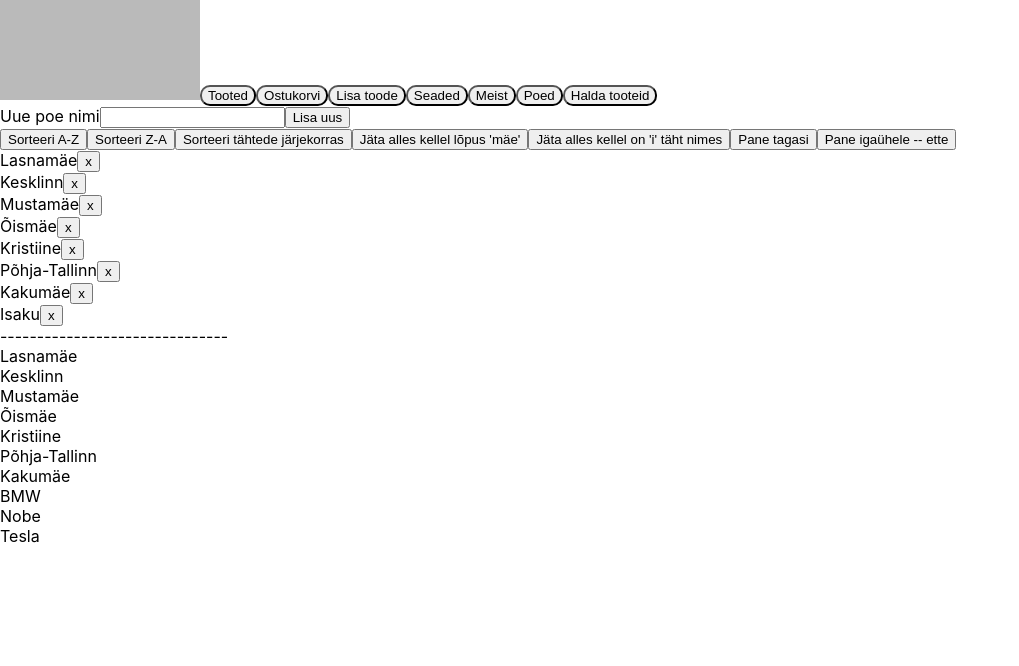
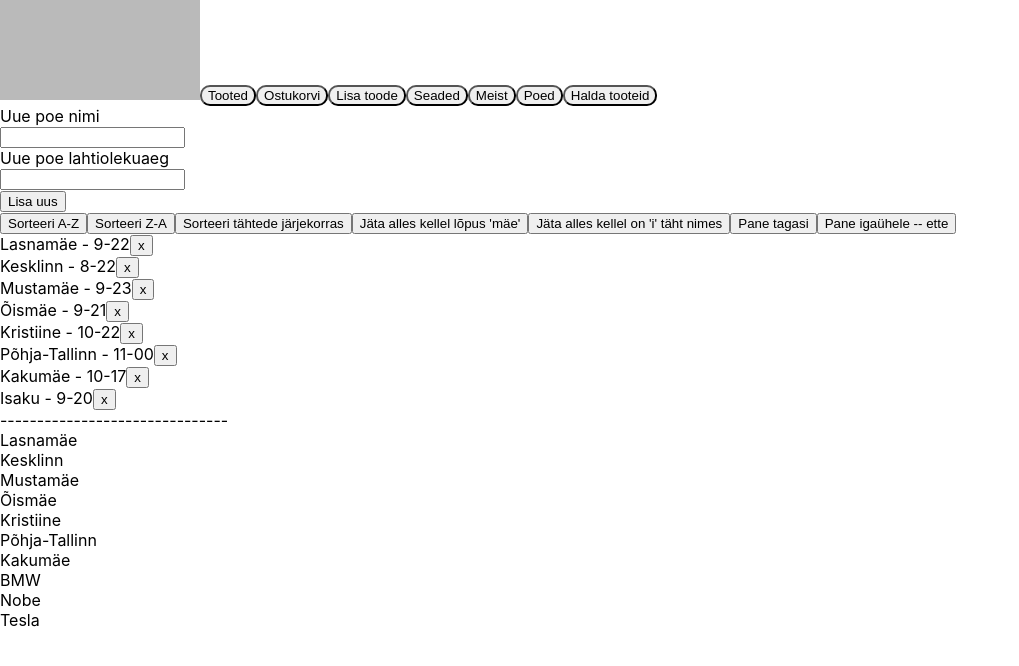
Before and after one commit to vahermihkel/React-10-22, a React (Create React App) app in the folder veebipood/: page /poed in a window 1280 px wide. Shown: the top 666 px of the page, without its empty margins (0-1019 px from the left). Built offline with nearby package versions, Linux system fonts and the light colour scheme; grey boxes are pictures that could not be loaded.

Commit message:
toote muutmine, objektid

```diff
--- a/veebipood/src/App.js
+++ b/veebipood/src/App.js
@@ -48,7 +48,7 @@ function App() {
         <Route path="meist" element={ <Meist /> } />
         <Route path="poed" element={ <Poed /> } />
         <Route path="halda" element={ <HaldaTooteid /> } />
-        <Route path="muuda" element={ <MuudaToode /> } />
+        <Route path="muuda/:index" element={ <MuudaToode /> } />
         <Route path="toode/:j2rjekorraNumber" element={ <YksikToode /> } />
       </Routes>
 
--- a/veebipood/src/pages/HaldaTooteid.js
+++ b/veebipood/src/pages/HaldaTooteid.js
@@ -1,6 +1,30 @@
+import { useState } from "react";
+import { Link } from "react-router-dom";
 
 function HaldaTooteid() {
-  return ( <div>HaldaTooteid</div> );
+  const [tooted, muudaTooted] = useState(JSON.parse(localStorage.getItem("tooted")) || []);
+
+  const kustutaToode = (klikitudIndex) => {
+    tooted.splice(klikitudIndex,1);
+    muudaTooted(tooted.slice()); // HTML muutmiseks
+    localStorage.setItem("tooted", JSON.stringify(tooted)); // salvestuseks (hiljem andmebaas)
+  }
+
+  return (
+    <div>
+      <div>{tooted.map((element,index) =>
+        <div key={index}>
+          <div>{element.nimi}</div>
+          <div>{element.hind}</div>
+          <div>{element.pilt}</div>
+          <div>{element.aktiivne}</div>
+          <button onClick={() => kustutaToode(index)}>x</button>
+          <Link to={"/muuda/" + index}>
+            <button>Muuda</button>
+          </Link>
+          </div>)}
+      </div>
+    </div> );
 }
 
 export default HaldaTooteid;
--- a/veebipood/src/pages/LisaToode.js
+++ b/veebipood/src/pages/LisaToode.js
@@ -3,6 +3,9 @@ import { useRef, useState } from "react";
 function LisaToode() {
   const [sonum, muudaSonum] = useState("Lisa uus toode!");
   const nimiRef = useRef();
+  const hindRef = useRef();
+  const piltRef = useRef();
+  const aktiivneRef = useRef();
   // alati kui teen refi, panen ta kuhugi input sisse
   // ja alati kui teen inputi, panen Reactis talle ref sisse
 
@@ -17,7 +20,13 @@ function LisaToode() {
 
       let tooted = localStorage.getItem("tooted");  //  1.  "["Tesla", "Nobe"]"   2.  null
       tooted = JSON.parse(tooted) || [];            //  1.   ["Tesla", "Nobe"]    2.  []
-      tooted.push(nimiRef.current.value);           //  1.["Tesla", "Nobe", "BMW"] 2. ["BMW"]
+      const uusToode = {
+        "nimi": nimiRef.current.value,
+        "hind": hindRef.current.value,
+        "pilt": piltRef.current.value,
+        "aktiivne": aktiivneRef.current.value
+      }
+      tooted.push(uusToode);           //  1.["Tesla", "Nobe", "BMW"] 2. ["BMW"]
       tooted = JSON.stringify(tooted);            //  1."["Tesla", "Nobe", "BMW"]" 2. "["BMW"]"
       localStorage.setItem("tooted", tooted );    //   Key    |    Value
     }                                     //1.      "tooted"  |   "["Tesla", "Nobe", "BMW"]"
@@ -34,6 +43,12 @@ function LisaToode() {
       <div>{sonum}</div>
       <label>Toote nimi</label> <br />
       <input ref={nimiRef} type="text" /> <br />
+      <label>Toote hind</label> <br />
+      <input ref={hindRef} type="text" /> <br />
+      <label>Toote pilt</label> <br />
+      <input ref={piltRef} type="text" /> <br />
+      <label>Toote aktiivsus</label> <br />
+      <input ref={aktiivneRef} type="text" /> <br />
       <button onClick={() => lisaUusToode()}>Vajuta</button> <br />
     </div>
     );
--- a/veebipood/src/pages/MuudaToode.js
+++ b/veebipood/src/pages/MuudaToode.js
@@ -1,6 +1,35 @@
+import { useRef } from "react";
+import { useNavigate, useParams } from "react-router-dom";
 
 function MuudaToode() {
-  return ( <div>MuudaToode</div> );
+  const tooted = JSON.parse(localStorage.getItem("tooted")) || [];
+  const { index } = useParams();   // app.js sisse muuda/:index
+  const leitudToode = tooted[index];
+
+  const nimiViide = useRef();  // nimiRef
+
+  const navigate = useNavigate();
+
+  const muuda = () => {
+    tooted[index] = nimiViide.current.value;
+    // ["BMW", "Tesla", "Nobe"][1] = "Mercedes"
+    // ["BMW", "Mercedes", "Nobe"]
+    localStorage.setItem("tooted", JSON.stringify(tooted));
+    navigate("/halda");
+  }
+
+  return (
+    <div>
+      <div>{index}</div>
+      { leitudToode !== undefined &&
+        <div>
+          <div>{leitudToode}</div>
+          <label>Toote nimi</label> <br />
+          <input defaultValue={leitudToode} ref={nimiViide} type="text" /> <br />
+          <button onClick={muuda}>Muuda</button> <br />
+        </div>}
+      { leitudToode === undefined && <div>Toodet ei leitud</div>}
+    </div> );
 }
 
 export default MuudaToode;
--- a/veebipood/src/pages/Ostukorv.js
+++ b/veebipood/src/pages/Ostukorv.js
@@ -27,7 +27,10 @@ function Ostukorv() {
       <div>Kokku on {ostukorv.length} eset ostukorvis</div>
       {ostukorv.map((element,index) =>
         <div key={index}>
-          {element}
+          <div>{element.nimi}</div>
+          <div>{element.hind}</div>
+          <div>{element.pilt}</div>
+          <div>{element.aktiivne}</div>
           <button onClick={() => kustuta(index)}>x</button>
           <button onClick={() => lisa(element)}>+</button>
         </div>
--- a/veebipood/src/pages/Poed.js
+++ b/veebipood/src/pages/Poed.js
@@ -11,43 +11,69 @@ function Poed() {
   const [poed, uuendaPoed] = useState(
       poedFailist
     );
+  const poodRef = useRef(); // nimiViide
+  const aegRef = useRef(); // aegViide
 
   const sorteeriAZ = () => {
-    // poed.sort((a,b) => a.localeCompare(b));
-    poed.sort();
+    // stringid: poed.sort((a,b) => a.localeCompare(b));
+    // stringid: poed.sort();
+
+    poed.sort((a,b) => a.nimi.localeCompare(b.nimi));
+
     // console.log(poed);
     uuendaPoed(poed.slice());
   }
 
   const sorteeriZA = () => {
-        // poed.sort((a,b) => b.localeCompare(a));
-    poed.sort();
-    poed.reverse();
+    // stringid:  poed.sort((a,b) => b.localeCompare(a));
+    // stringid: poed.sort();
+    // + poed.reverse();
+
+    poed.sort((a,b) => b.nimi.localeCompare(a.nimi));
+
+    // poed.sort((a,b) => a.nimi.localeCompare(b.nimi));
+    // poed.reverse();
+
+    // poed.sort((a,b) => -1 * a.nimi.localeCompare(b.nimi));
+
     uuendaPoed(poed.slice());
   }
 
   const sorteeriTahtedeJargi = () => {
-    poed.sort((a,b) => a.length - b.length);
+    poed.sort((a,b) => a.nimi.length - b.nimi.length);
     uuendaPoed(poed.slice()); // .slice() ---> koopia tegemiseks (uuendab iseennast iseendaga)
   }
 
   const filtreeriLopuJargi = () => {
-    const tulem = poed.filter( pood => pood.endsWith("mäe") );
+    const tulem = poed.filter( pood => pood.nimi.endsWith("mäe") );
     uuendaPoed(tulem);
   }
 
   const filtreeriIJargi = () => {
-    const tulem = poed.filter( pood => pood.includes("i") || pood.includes("I") || pood.includes("|") );
+    const tulem = poed.filter( pood => pood.nimi.includes("i") || pood.nimi.includes("I") || pood.nimi.includes("|") );
     uuendaPoed(tulem);
   }
 
   const originaalsedTagasi = () => {
-    uuendaPoed(["Lasnamäe", "Kesklinn", "Mustamäe",
-    "Õismäe", "Kristiine", "Põhja-Tallinn", "Kakumäe", "Isaku"]);
+    uuendaPoed([
+      {"nimi": "Lasnamäe", "aeg": "9-22"},
+      {"nimi": "Kesklinn", "aeg": "8-22"},
+      {"nimi": "Mustamäe", "aeg": "9-23"},
+      {"nimi": "Õismäe", "aeg": "9-21"},
+      {"nimi": "Kristiine", "aeg": "10-22"},
+      {"nimi": "Põhja-Tallinn", "aeg": "11-00"},
+      {"nimi": "Kakumäe", "aeg": "10-17"},
+      {"nimi": "Isaku", "aeg": "9-20"}
+  ]);
   }
 
   const muudaIgaYht = () => {
-    const tulem = poed.map(element => "--" + element);
+                      //  "Lasnamäe" => "--" + "Lasnamäe"
+                      //  "Kesklinn" => "--" + "Kesklinn"
+
+                      // {"nimi": "Lasnamäe", "aeg": "9-22"}
+                      // => {"nimi": "--Lasnamäe", "aeg": "9-22"}
+    const tulem = poed.map(element => {return {"nimi": "--" + element.nimi, "aeg": element.aeg}});
     uuendaPoed(tulem);
   }
 
@@ -56,17 +82,17 @@ function Poed() {
     uuendaPoed(poed.slice());
   }
 
-  const poodRef = useRef();
-
   const lisa = () => {
-    poed.push(poodRef.current.value);
+    poed.push({"nimi": poodRef.current.value, "aeg": aegRef.current.value});
     uuendaPoed(poed.slice());
   }
 
   return (
     <div>
-      <label>Uue poe nimi</label>
-      <input ref={poodRef} type="text" />
+      <label>Uue poe nimi</label> <br />
+      <input ref={poodRef} type="text" /> <br />
+      <label>Uue poe lahtiolekuaeg</label> <br />
+      <input ref={aegRef} type="text" /> <br />
       <button onClick={lisa}>Lisa uus</button>
       <br />
       <button onClick={sorteeriAZ}>Sorteeri A-Z</button>
@@ -78,7 +104,7 @@ function Poed() {
       <button onClick={muudaIgaYht}>Pane igaühele -- ette</button>
       {poed.map( (pood,index) =>
         <div key={index}>
-          {pood}
+          {pood.nimi} - {pood.aeg}
           <button onClick={() => kustuta(index)}>x</button>
         </div> )}
       <div>-------------------------------</div>
--- a/veebipood/src/pages/Seaded.js
+++ b/veebipood/src/pages/Seaded.js
@@ -38,11 +38,11 @@ function Seaded() {              // null  ehk seda võtit ei eksisteeri localSto
   return (
     <div>
       <label>Meie e-mail</label>
-      <input ref={emailViide} type="text" />
+      <input defaultValue={localStorage.getItem("email")} ref={emailViide} type="text" />
       <button onClick={uuendaEmaili}>Sisesta</button>
       <br />
       <label>Meie telefon</label>
-      <input ref={telefonViide} type="text" />
+      <input defaultValue={localStorage.getItem("telefon")} ref={telefonViide} type="text" />
       <button onClick={uuendaTelefoni}>Sisesta</button>
       <br />
 
--- a/veebipood/src/pages/Tooted.js
+++ b/veebipood/src/pages/Tooted.js
@@ -19,9 +19,13 @@ function Tooted() {
   return (
     <div>
       {tooted.map((element, index) =>
-        <div key={element}>
+        <div key={index}>
           <Link to={"/toode/" + index}>
-            {element}
+            {/* Objects are not valid as a React child (found: object with keys {nimi, hind, pilt, aktiivne}) */}
+            <img src={element.pilt} alt="" />
+            <div>{element.nimi}</div>
+            <div>{element.hind}</div>
+            <div>{element.aktiivne}</div>
           </Link>
           <button onClick={() => lisaOstukorvi(element)}>Lisa ostukorvi</button>
         </div>)}
--- a/veebipood/src/pages/YksikToode.js
+++ b/veebipood/src/pages/YksikToode.js
@@ -9,6 +9,7 @@ function YksikToode() {
   const leitudToode = tooted[urlParameetrid.j2rjekorraNumber];
   */
 
+  // toode/:j2rjekorraNumber
   const { j2rjekorraNumber } = useParams();
   const leitudToode = tooted[j2rjekorraNumber];
 
@@ -21,7 +22,8 @@ function YksikToode() {
     <div>
       <div>{tooted}</div>
       <div>{j2rjekorraNumber}</div>
-      <div>{leitudToode}</div>
+      { leitudToode !== undefined && <div>{leitudToode}</div>}
+      { leitudToode === undefined && <div>Toodet ei leitud</div>}
     </div> );
 }
 
--- a/veebipood/src/poed.json
+++ b/veebipood/src/poed.json
@@ -1,2 +1,10 @@
-["Lasnamäe", "Kesklinn", "Mustamäe",
-    "Õismäe", "Kristiine", "Põhja-Tallinn", "Kakumäe", "Isaku"]
+[
+    {"nimi": "Lasnamäe", "aeg": "9-22"},
+    {"nimi": "Kesklinn", "aeg": "8-22"},
+    {"nimi": "Mustamäe", "aeg": "9-23"},
+    {"nimi": "Õismäe", "aeg": "9-21"},
+    {"nimi": "Kristiine", "aeg": "10-22"},
+    {"nimi": "Põhja-Tallinn", "aeg": "11-00"},
+    {"nimi": "Kakumäe", "aeg": "10-17"},
+    {"nimi": "Isaku", "aeg": "9-20"}
+]
```
